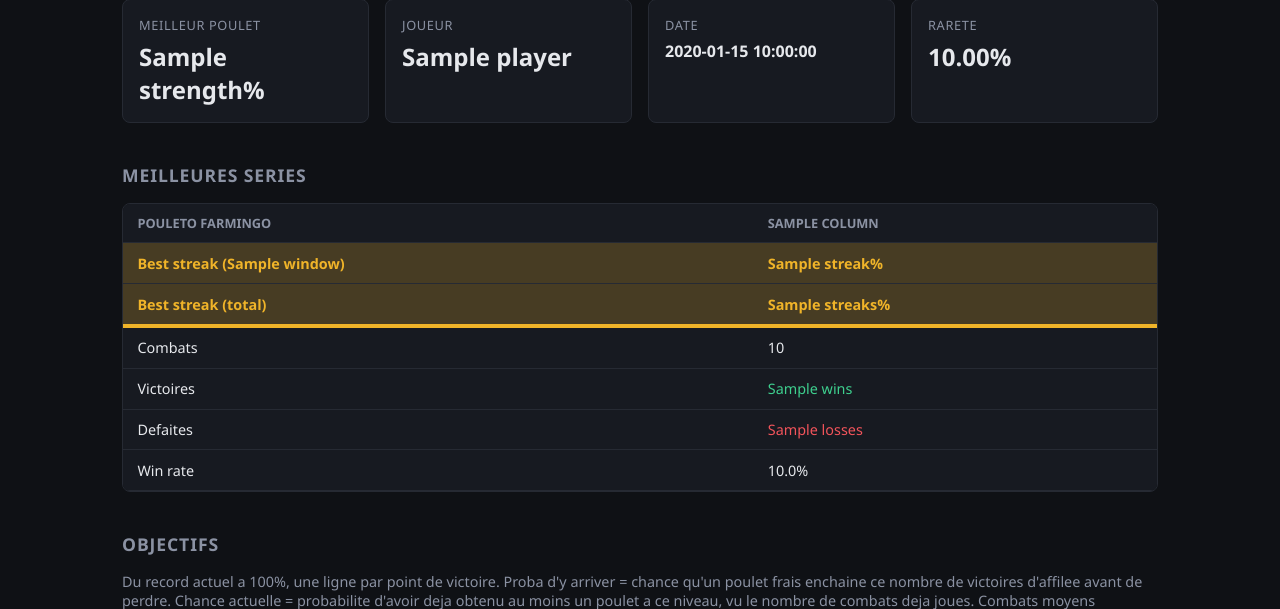
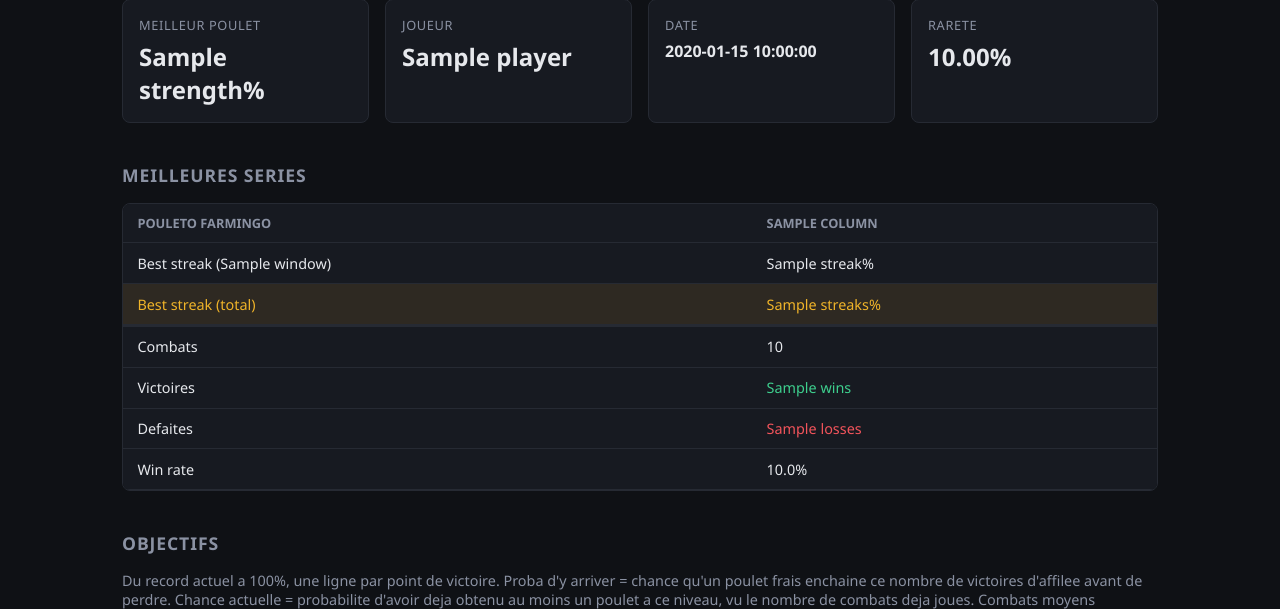
Before and after one commit to RedDTG/golden-chicken-website, a FastAPI app: template templates/farming.html in a window 1280 px wide. Shown: the part 181-790 px from the top of the page. Run offline with FastAPI, Linux system fonts and the light colour scheme; the template is opened without the code that fills it: most values are stand-ins (such as "Sample title", 1, 10 or a date in 2020).

Commit message:
style: Restrict gold styling to the Best streak (total) row only
Drop it from the 1h/5h/12h/24h rows, tone down the opacity/weight, and
switch the divider from gold to a plain gray border.

Co-Authored-By: Claude Sonnet 5 <noreply@anthropic.com>

```diff
--- a/static/style.css
+++ b/static/style.css
@@ -196,16 +196,15 @@ tbody tr:hover {
 }
 
 .streak-row {
-    background: rgba(240, 180, 41, 0.22);
+    background: rgba(240, 180, 41, 0.1);
 }
 
 .streak-row td {
     color: var(--gold);
-    font-weight: 600;
 }
 
 .section-divider td {
-    border-top: 4px solid var(--gold);
+    border-top: 3px solid var(--border);
 }
 
 a.sortable {
--- a/templates/farming.html
+++ b/templates/farming.html
@@ -41,7 +41,7 @@
     </thead>
     <tbody>
         {% for label, hours in windows %}
-        <tr class="streak-row">
+        <tr>
             <td>Best streak ({{ label }})</td>
             {% for c in columns %}
             <td class="{{ 'total-row' if c.name == 'All' else '' }}">{{ streak_cell(c.streaks, label) }}</td>
```
